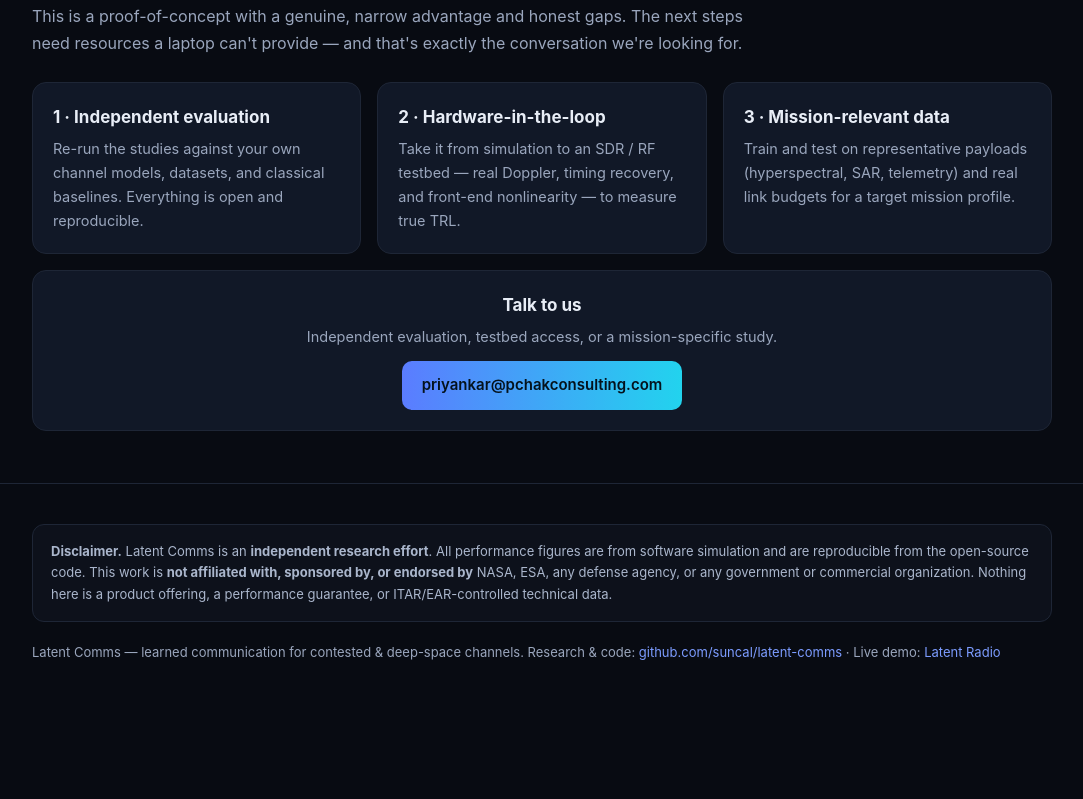
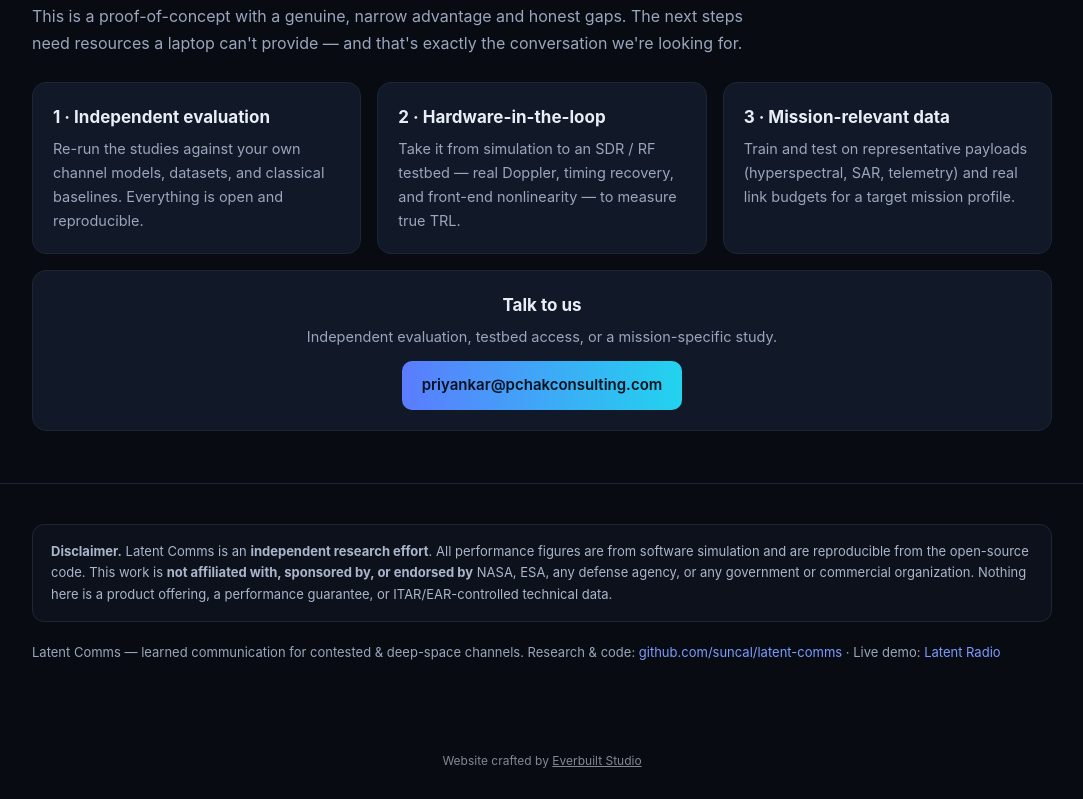
Before and after one commit to suncal/latent-comms, a plain HTML site: page index.html in a window 1280 px wide. Shown: the part 4468-5267 px from the top of the page, without its empty margins (98-1181 px from the left). Before the commit the page ends 5191 px from the top, so only its background shows below. Drawn offline with Linux system fonts and the light colour scheme.

Commit message:
Add Everbuilt Studio footer credit

```diff
--- a/index.html
+++ b/index.html
@@ -337,5 +337,6 @@
   </div>
 </footer>
 
+<p style="text-align:center;font-size:12px;opacity:.55;margin:28px 12px;">Website crafted by <a href="https://everbuiltstudio.com" style="color:inherit;text-decoration:underline;">Everbuilt Studio</a></p>
 </body>
 </html>
```
